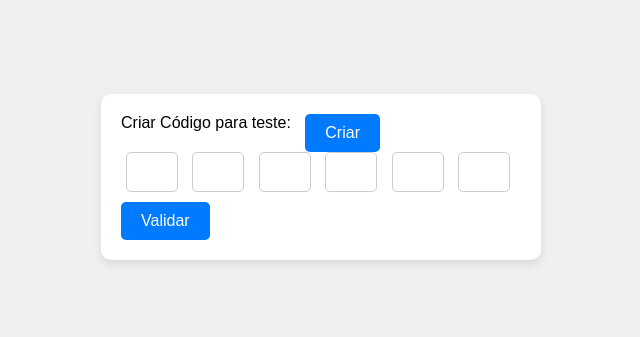
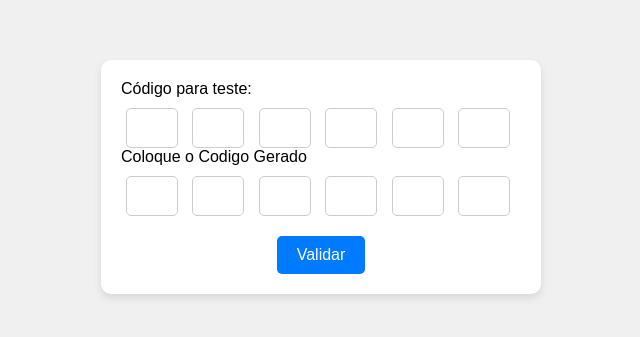
Before and after one commit to eliseu-daniel/oh-my-2fa, a website: page src/view/index.html in a window 1280 px wide. Shown: the part 223-560 px from the top of the page, without its empty margins (319-959 px from the left). Drawn offline with Linux system fonts and the light colour scheme.

Commit message:
Reorganization the project

```diff
--- a/src/view/css/style.css
+++ b/src/view/css/style.css
@@ -1,3 +1,5 @@
+/* style.css */
+
 body {
     margin: 0;
     padding: 0;
@@ -19,24 +21,9 @@ body {
 }
 
 label {
-    display: inline-block;
+    display: block;
     margin-bottom: 10px;
-    margin-right: 10px;
-}
-
-.CreateSecretKey {
-    background-color: #007bff;
-    color: #fff;
-    border: none;
-    padding: 10px 20px;
     font-size: 16px;
-    cursor: pointer;
-    border-radius: 5px;
-    vertical-align: top;
-}
-
-.CreateSecretKey:hover {
-    background-color: #0056b3;
 }
 
 .CreateKey {
@@ -50,11 +37,34 @@ label {
     border-radius: 5px;
 }
 
-.button-container {
-    margin-top: 10px;
+.authent2fa label {
+    display: block;
+    margin-bottom: 10px;
+    font-size: 16px;
 }
 
-button[type="button"] {
+.authent2fa input {
+    display: inline-block;
+    width: 30px;
+    text-align: center;
+    margin: 0 5px;
+    padding: 10px;
+    font-size: 16px;
+    border: 1px solid #ccc;
+    border-radius: 5px;
+}
+
+.button-container {
+    margin-top: 20px;
+    text-align: center;
+}
+
+.button-container1 {
+    margin-top: 20px;
+    text-align: center;
+}
+
+button[type="submit"] {
     background-color: #007bff;
     color: #fff;
     border: none;
@@ -64,6 +74,20 @@ button[type="button"] {
     border-radius: 5px;
 }
 
-button[type="button"]:hover {
+button[type="submit1"] {
+    background-color: #007bff;
+    color: #fff;
+    border: none;
+    padding: 10px 20px;
+    font-size: 16px;
+    cursor: pointer;
+    border-radius: 5px;
+}
+
+button[type="submit"]:hover {
     background-color: #0056b3;
 }
+
+button[type="submit1"]:hover {
+    background-color: #0056b3;
+}
--- a/src/view/css/style1.css
+++ /dev/null
@@ -1,55 +0,0 @@
-body {
-    margin: 0;
-    padding: 0;
-    font-family: Arial, sans-serif;
-    display: flex;
-    justify-content: center;
-    align-items: center;
-    height: 100vh;
-    background-color: #f0f0f0;
-}
-
-main {
-    width: 80%;
-    max-width: 400px;
-    padding: 20px;
-    background-color: #fff;
-    box-shadow: 0 4px 8px rgba(0, 0, 0, 0.1);
-    border-radius: 10px;
-}
-
-label {
-    display: block;
-    margin-bottom: 10px;
-    font-size: 16px;
-}
-
-.CreateKey {
-    display: inline-block;
-    width: 30px;
-    text-align: center;
-    margin: 0 5px;
-    padding: 10px;
-    font-size: 16px;
-    border: 1px solid #ccc;
-    border-radius: 5px;
-}
-
-.button-container {
-    margin-top: 20px;
-    text-align: center;
-}
-
-button[type="submit"] {
-    background-color: #007bff;
-    color: #fff;
-    border: none;
-    padding: 10px 20px;
-    font-size: 16px;
-    cursor: pointer;
-    border-radius: 5px;
-}
-
-button[type="submit"]:hover {
-    background-color: #0056b3;
-}
--- a/src/view/index.html
+++ b/src/view/index.html
@@ -9,8 +9,11 @@
 <body>
     <main class="main">
         <div>
-            <label for="create2fa">Criar Código para teste:</label>
-            <button class="CreateSecretKey" type="button">Criar</button>
+            <label for="create2fa">Código para teste:</label>
+           <!--
+               <button class="CreateSecretKey" type="button">Criar</button>
+            -->
+
         </div>
         <input class="CreateKey" type="text" maxlength="1" readonly>
         <input class="CreateKey" type="text" maxlength="1" readonly>
@@ -18,8 +21,23 @@
         <input class="CreateKey" type="text" maxlength="1" readonly>
         <input class="CreateKey" type="text" maxlength="1" readonly>
         <input class="CreateKey" type="text" maxlength="1" readonly>
-        <div class="button-container">
-            <button type="button" onclick="create()">Validar</button>
+        <!--
+            <div class="button-container">
+                <button type="button" onclick="create()">Validar</button>
+            </div>
+        -->
+        <!-- segunda parte -->
+        <div class="authent2fa">
+            <label for="authent2fa">Coloque o Codigo Gerado</label>
+            <input class="authent2fa" type="text" maxlength="1">
+            <input class="authent2fa" type="text" maxlength="1">
+            <input class="authent2fa" type="text" maxlength="1">
+            <input class="authent2fa" type="text" maxlength="1">
+            <input class="authent2fa" type="text" maxlength="1">
+            <input class="authent2fa" type="text" maxlength="1">
+            <div class="button-container1">
+                <button type="submit1">Validar</button>
+            </div>
         </div>
     </main>
 
```
Also changed, not shown: src/view/authent.html (deleted, +0 -24 lines).
